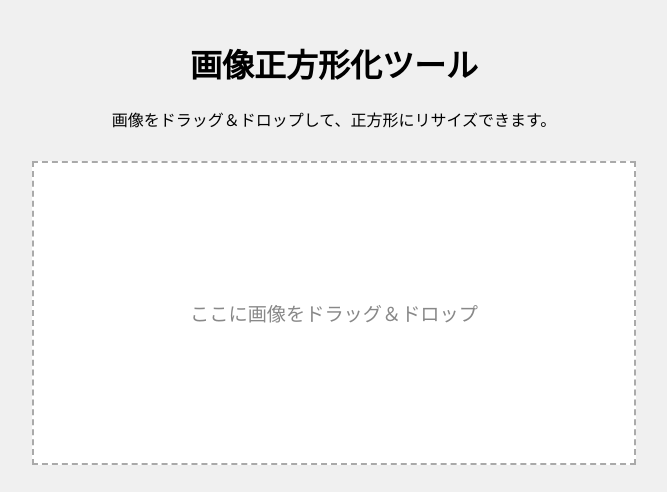
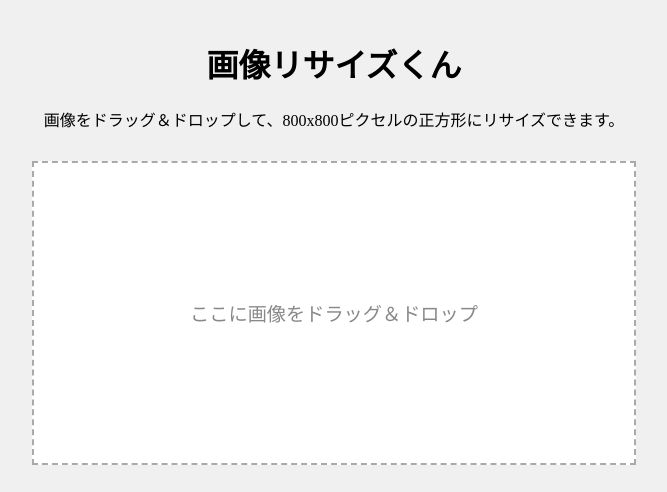
Before and after one commit to satomasa2260/square_resizekun, a plain HTML site: page index.html in a window 1280 px wide. Shown: the whole page, without its empty margins (306-973 px from the left). Drawn offline with Linux system fonts and the light colour scheme.

Commit message:
ファイルの再追加

```diff
--- a/画像リサイズくん/index.html
+++ b/index.html
@@ -8,8 +8,8 @@
 </head>
 <body>
   <div class="container">
-    <h1>画像正方形化ツール</h1>
-    <p>画像をドラッグ＆ドロップして、正方形にリサイズできます。</p>
+    <h1>画像リサイズくん</h1>
+    <p>画像をドラッグ＆ドロップして、800x800ピクセルの正方形にリサイズできます。</p>
     <div id="drop-zone">ここに画像をドラッグ＆ドロップ</div>
     <div id="preview-zone"></div>
     <button id="download-btn" style="display: none;">画像をダウンロード</button>
```
Also changed, not shown: script.js (renamed from 画像リサイズくん/script.js), style.css (renamed from 画像リサイズくん/style.css).
